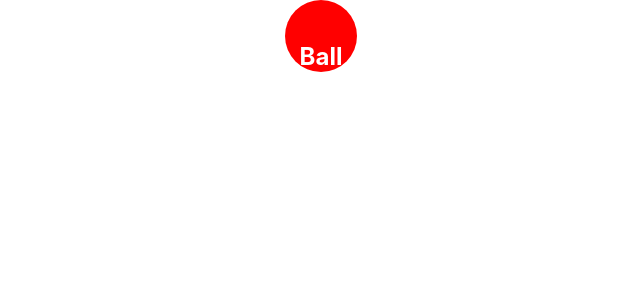
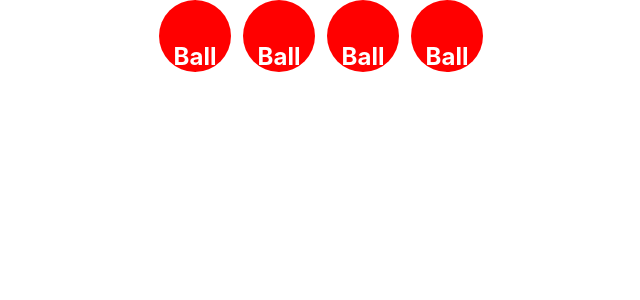
Before and after one commit to DAVIDCORNEY/lottery, a React (Create React App) app: page / in a window 1280 px wide. Shown: the top 300 px of the page, without its empty margins (313-953 px from the left). Built offline with nearby package versions, Linux system fonts and the light colour scheme.

Commit message:
Send LotteryBall number on props from app

```diff
--- a/src/App.js
+++ b/src/App.js
@@ -5,7 +5,10 @@ import LotteryBall from "../src/components/LotteryBall/LotteryBall";
 function App() {
   return (
     <div className="App">
-      <LotteryBall />
+      <LotteryBall num={10} />
+      <LotteryBall num={17} />
+      <LotteryBall num={21} />
+      <LotteryBall num={36} />
     </div>
   );
 }
```
